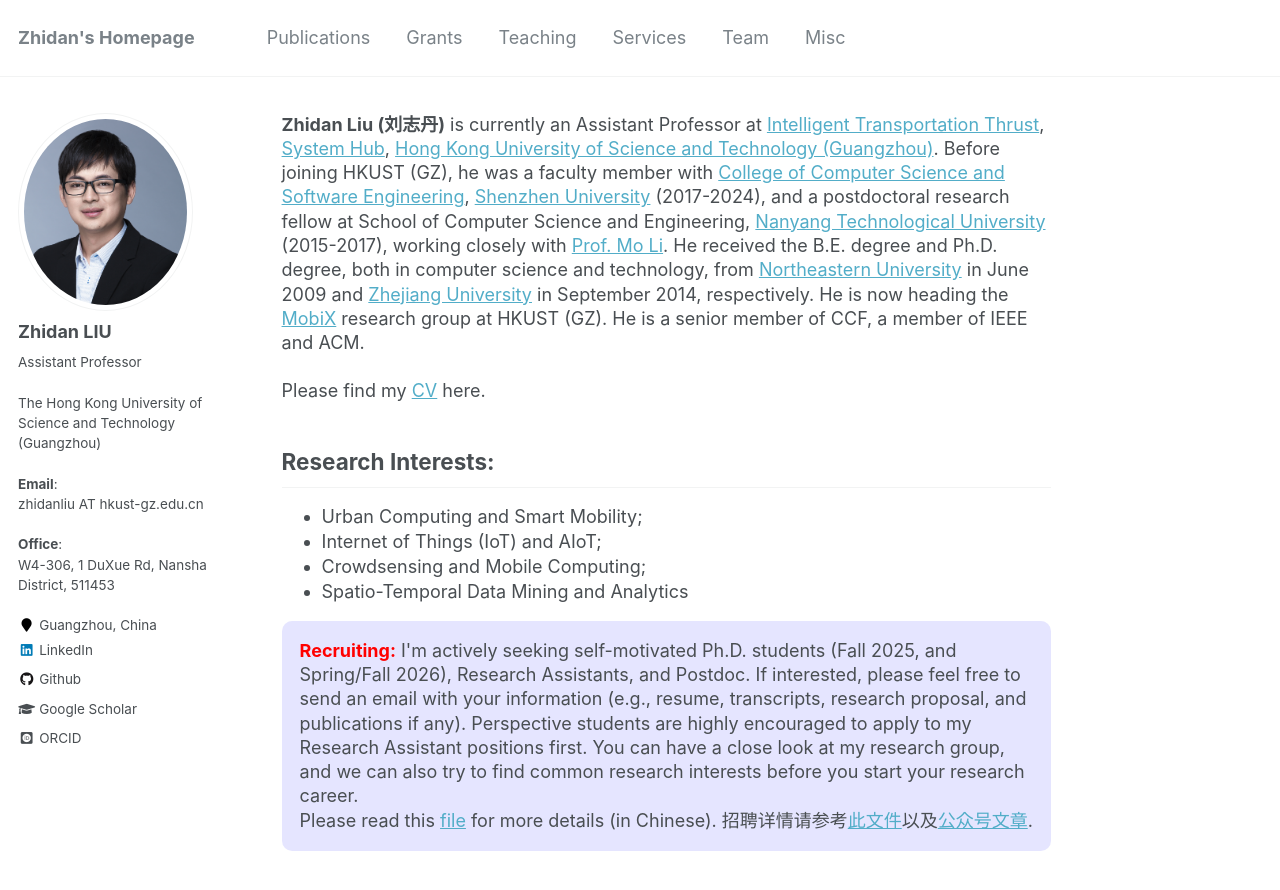
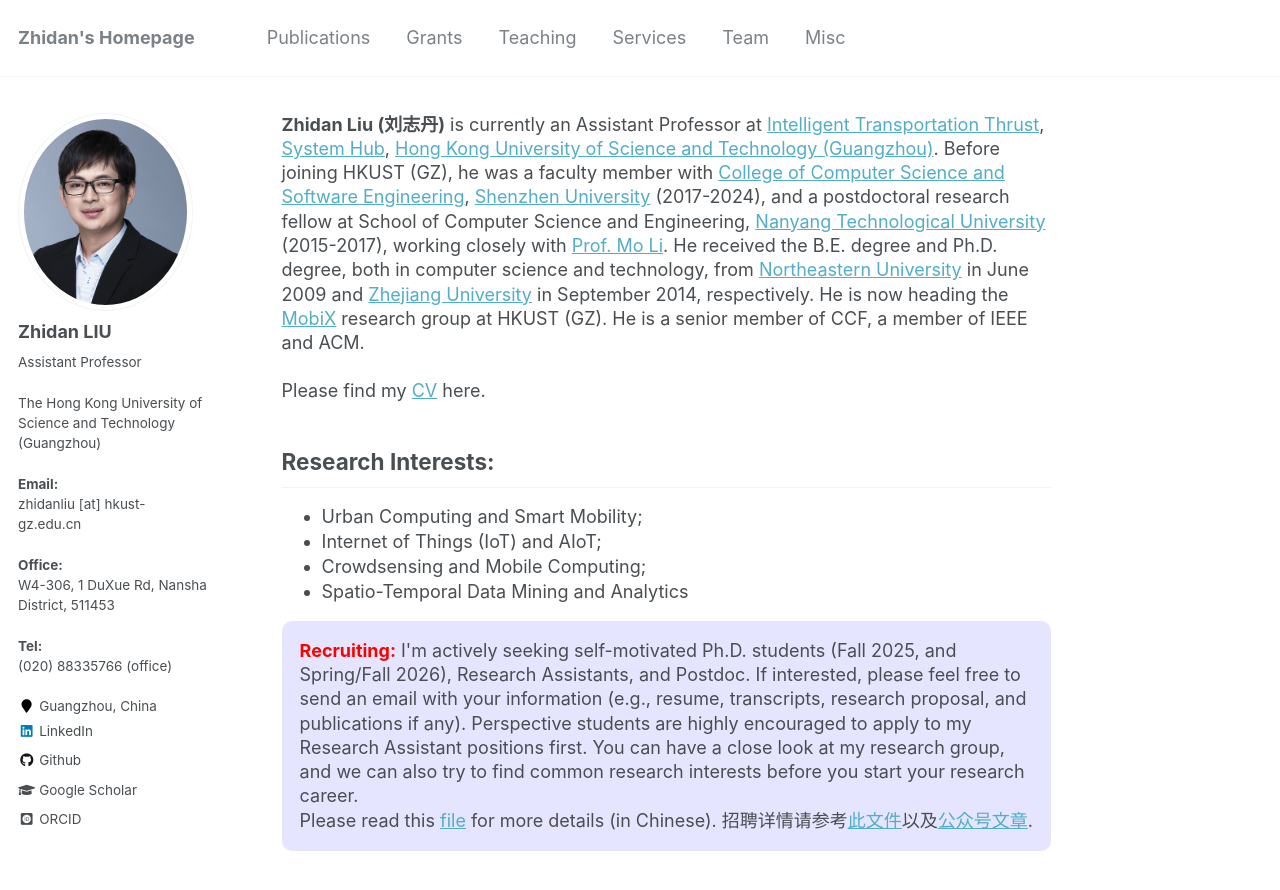
Before and after one commit to liuzhidan/liuzhidan.github.io, a Jekyll site: the page built from _pages/about.md, in a window 1280 px wide and 900 px high. Shown: the top 890 px of the window. Built offline with Jekyll 4.4.1, drawn with Linux system fonts in a browser that asks for light colours; some web fonts are replaced.

Commit message:
style and layout

```diff
--- a/_config.yml
+++ b/_config.yml
@@ -84,7 +84,7 @@ analytics:
 author:
   name             : "Zhidan LIU"
   avatar           : "zhidan.jpg"
-  bio              : "Assistant Professor<br/><br/>The Hong Kong University of Science and Technology (Guangzhou) <br/><br/> <b>Email</b>:<br/> zhidanliu AT hkust-gz.edu.cn <br/><br/> <b>Office</b>:<br/> W4-306, 1 DuXue Rd, Nansha District, 511453"
+  bio              : "Assistant Professor<br/><br/>The Hong Kong University of Science and Technology (Guangzhou) <br/><br/> <b>Email:</b><br/> zhidanliu [at] hkust-gz.edu.cn <br/><br/> <b>Office:</b><br/> W4-306, 1 DuXue Rd, Nansha District, 511453 <br/><br/> <b>Tel:</b><br/> (020) 88335766 (office)"
   location         : "Guangzhou, China"
 #  employer         : ""
   pubmed           : #"https://www.ncbi.nlm.nih.gov/pubmed/?term=john+snow"
```
